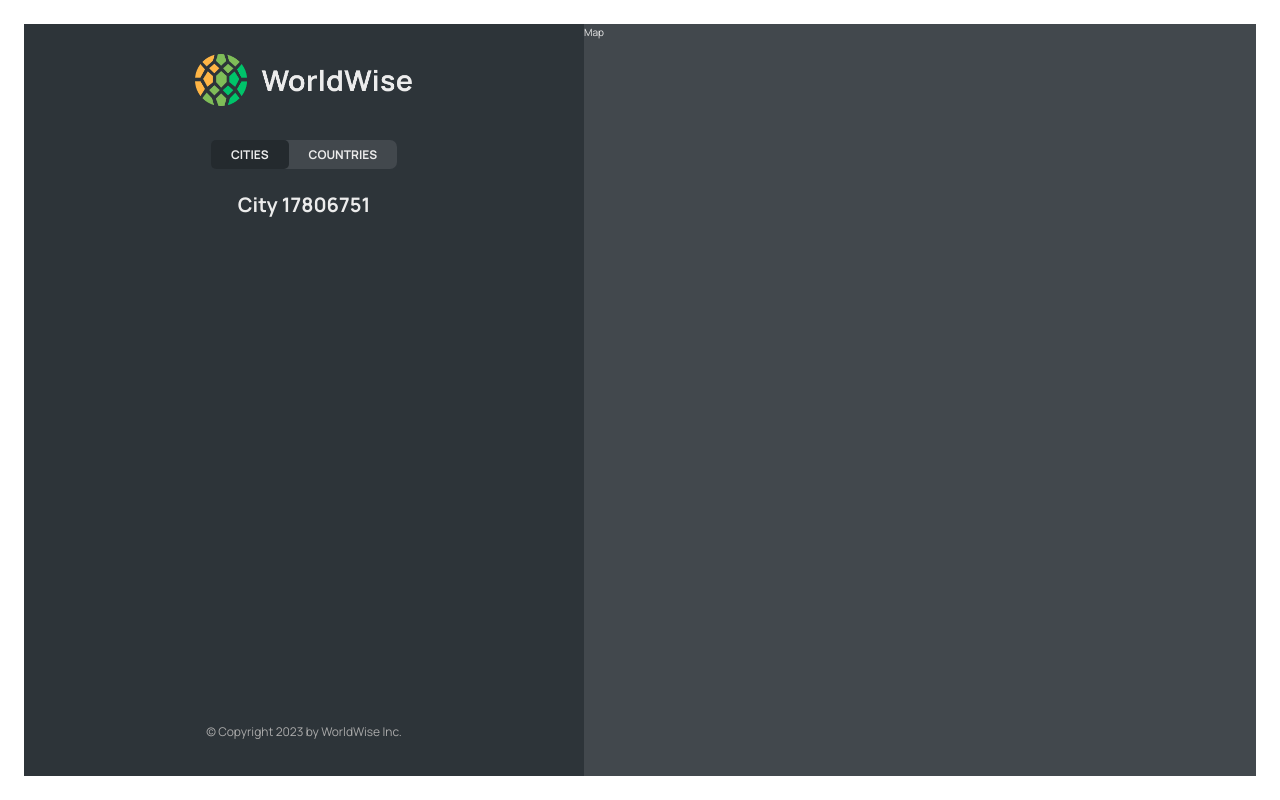
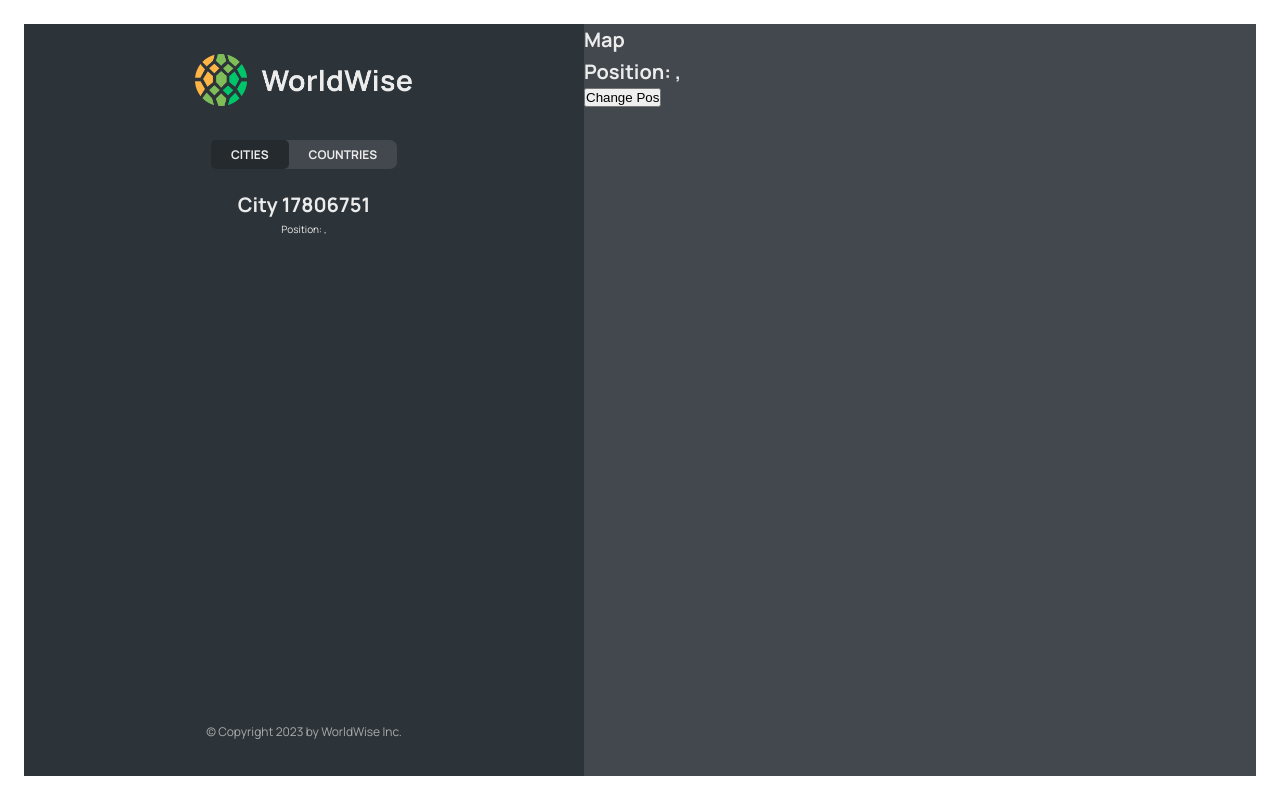
Before and after one commit to cathrynngaosi/worldwise, a React (Vite) app: page /app/cities/17806751 in a window 1280 px wide. Built offline with nearby package versions, Linux system fonts and the light colour scheme; data requests are answered from the project's data file.

Commit message:
Setup lat & lng query strings

```diff
--- a/src/components/City.jsx
+++ b/src/components/City.jsx
@@ -1,6 +1,6 @@
 // import styles from "./City.module.css";
 
-import { useParams } from "react-router-dom";
+import { useParams, useSearchParams } from "react-router-dom";
 
 // const formatDate = (date) =>
 //   new Intl.DateTimeFormat("en", {
@@ -12,6 +12,10 @@
 
 function City() {
   const { id } = useParams();
+  const [searchParams] = useSearchParams();
+
+  const lat = searchParams.get("lat");
+  const lng = searchParams.get("lng");
   // TEMP DATA
   // const currentCity = {
   //   cityName: "Lisbon",
@@ -22,7 +26,14 @@
 
   // const { cityName, emoji, date, notes } = currentCity;
 
-  return <h1> City {id}</h1>;
+  return (
+    <>
+      <h1> City {id}</h1>{" "}
+      <p>
+        Position: {lat}, {lng}
+      </p>{" "}
+    </>
+  );
   // return (
   //   <div className={styles.city}>
   //     <div className={styles.row}>
--- a/src/components/CityItem.jsx
+++ b/src/components/CityItem.jsx
@@ -9,11 +9,14 @@
   }).format(new Date(date));
 
 function CityItem({ city }) {
-  const { cityName, emoji, date, id } = city;
+  const { cityName, emoji, date, id, position } = city;
 
   return (
     <li>
-      <Link className={styles.cityItem} to={`${id}`}>
+      <Link
+        className={styles.cityItem}
+        to={`${id}?lat=${position.lat}&lng=${position.lng}`}
+      >
         <span className={styles.emoji}>{emoji} </span>
         <h3 className={styles.name}> {cityName} </h3>
         <time className={styles.date}> {formatDate(date)}</time>
--- a/src/components/Map.jsx
+++ b/src/components/Map.jsx
@@ -1,7 +1,23 @@
+import { useSearchParams } from "react-router-dom";
 import styles from "./Map.module.css";
 
 function Map() {
-  return <div className={styles.mapContainer}>Map</div>;
+  const [searchParams, setSearchParams] = useSearchParams();
+
+  const lat = searchParams.get("lat");
+  const lng = searchParams.get("lng");
+
+  return (
+    <div className={styles.mapContainer}>
+      <h1>Map</h1>
+      <h1>
+        Position: {lat}, {lng}
+      </h1>
+      <button onClick={() => setSearchParams({ lat: 23, lng: 50 })}>
+        Change Pos
+      </button>
+    </div>
+  );
 }
 
 export default Map;
```
